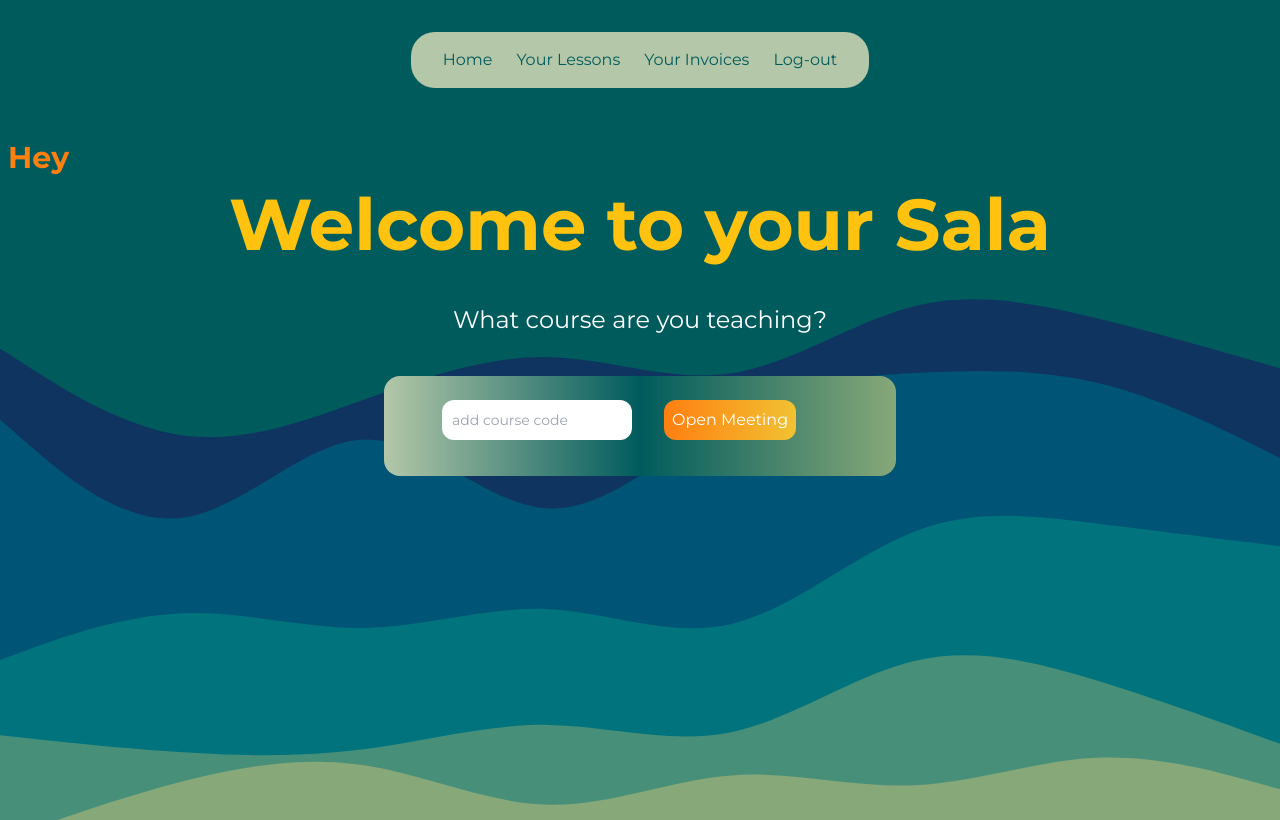
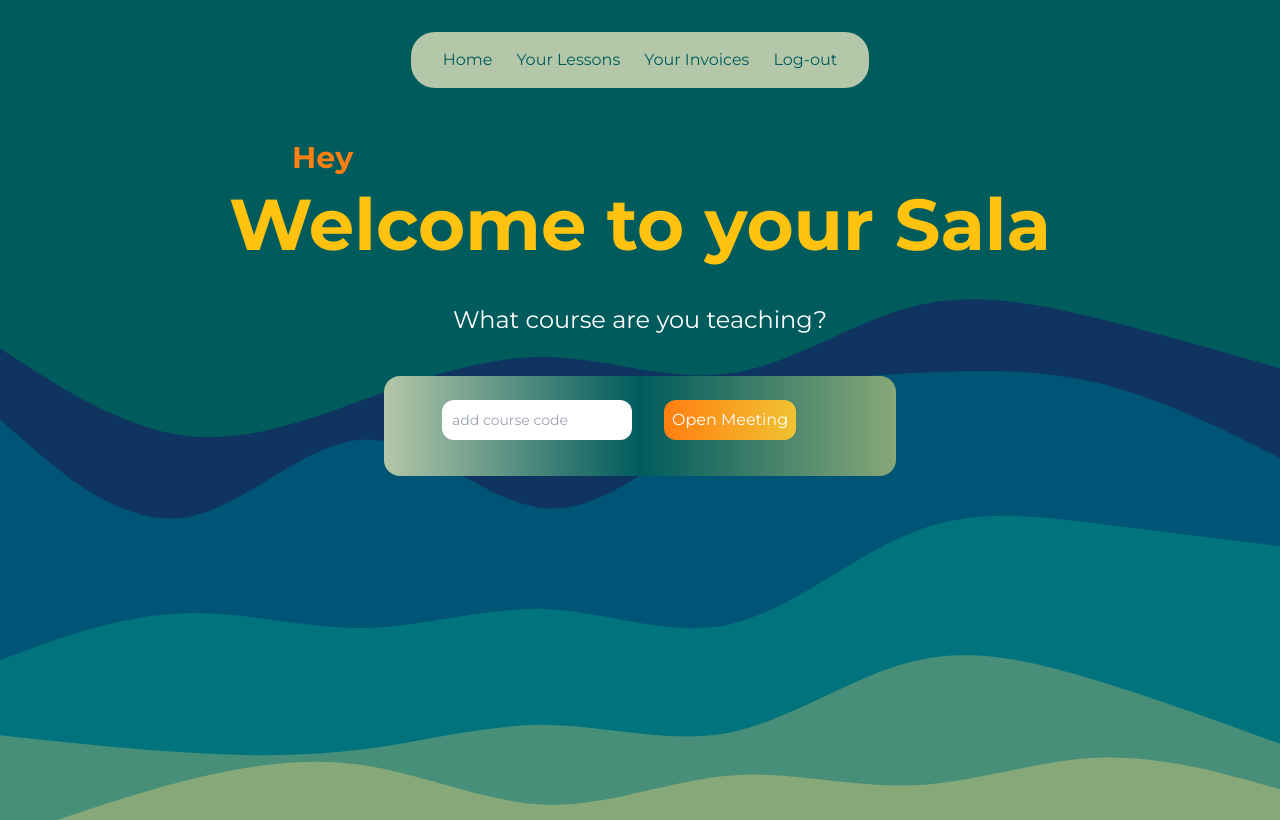
Before and after one commit to andrestack/final-project-sala, a Next.js app: page /home in a window 1280 px wide. Built offline with nearby package versions, Linux system fonts and the light colour scheme; no server answers.

Commit message:
Correct margin on h1

```diff
--- a/src/pages/home.js
+++ b/src/pages/home.js
@@ -5,11 +5,7 @@ import { useUser } from "@auth0/nextjs-auth0/client";
 import ButtonAddCourseCode from "Components/Buttons/ButtonAddCourseCode";
 
 export default function Home() {
-  const {user}=useUser()
-
-
-
-
+  const { user } = useUser();
 
   return (
     <>
@@ -20,11 +16,13 @@ export default function Home() {
       </Head>
 
       <Header />
-      <h1 className="bg-none p-1 text-left ml-42 mt-9 font-sans font-bold text-energy-100 text-3xl m-1">
+      <h1 className="bg-none p-1 text-left ml-72 mt-9 font-sans font-bold text-energy-100 text-3xl m-1">
         Hey {user?.given_name}
-
       </h1>
-      <h2 className="bg-none p-1 text-center font-sans font-bold text-energy-200 text-7xl "> Welcome to your Sala</h2>
+      <h2 className="bg-none p-1 text-center font-sans font-bold text-energy-200 text-7xl ">
+        {" "}
+        Welcome to your Sala
+      </h2>
       <ButtonAddCourseCode />
     </>
   );
```
